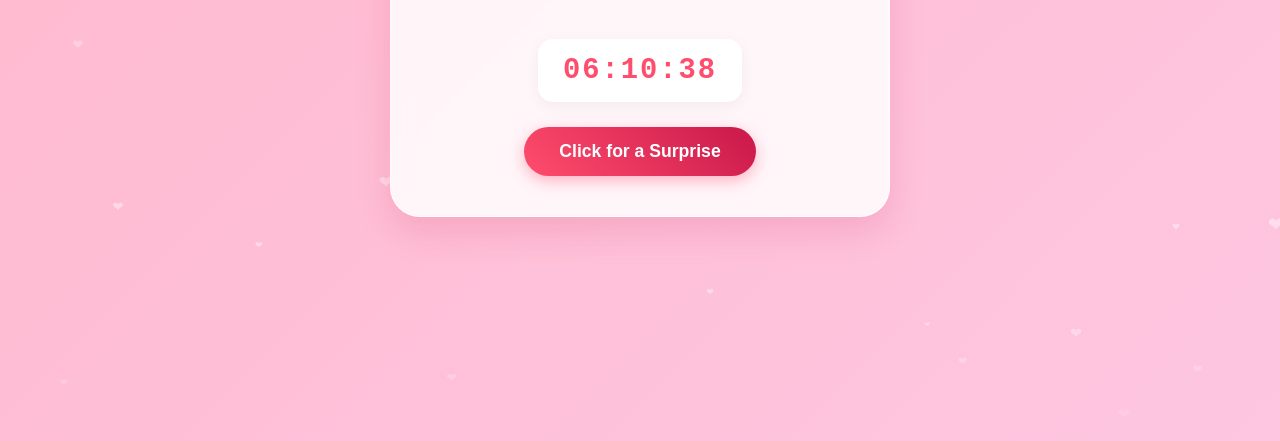
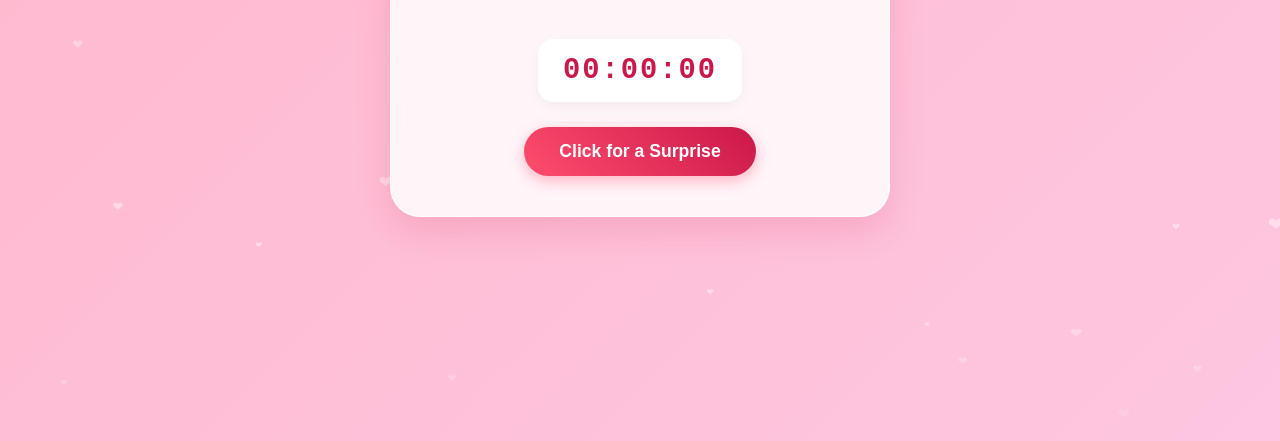
Before and after one commit to 7arpan7/NewYear26, a website: page index.html in a window 1280 px wide. Shown: the part 359-800 px from the top of the page. Drawn offline with Linux system fonts and the light colour scheme.

Commit message:
Update index.html

```diff
--- a/index.html
+++ b/index.html
@@ -315,7 +315,7 @@
 
         // TARGET TIME: Jan 1st, 2026
         // For testing: const targetDate = new Date().getTime() + 10000;
-        const targetDate = new Date("Jan 01, 2026 00:00:00").getTime();
+        const targetDate = new Date("Dec 31, 2025 11:19:00").getTime();
 
         const timerEl = document.getElementById("timer");
 
```
